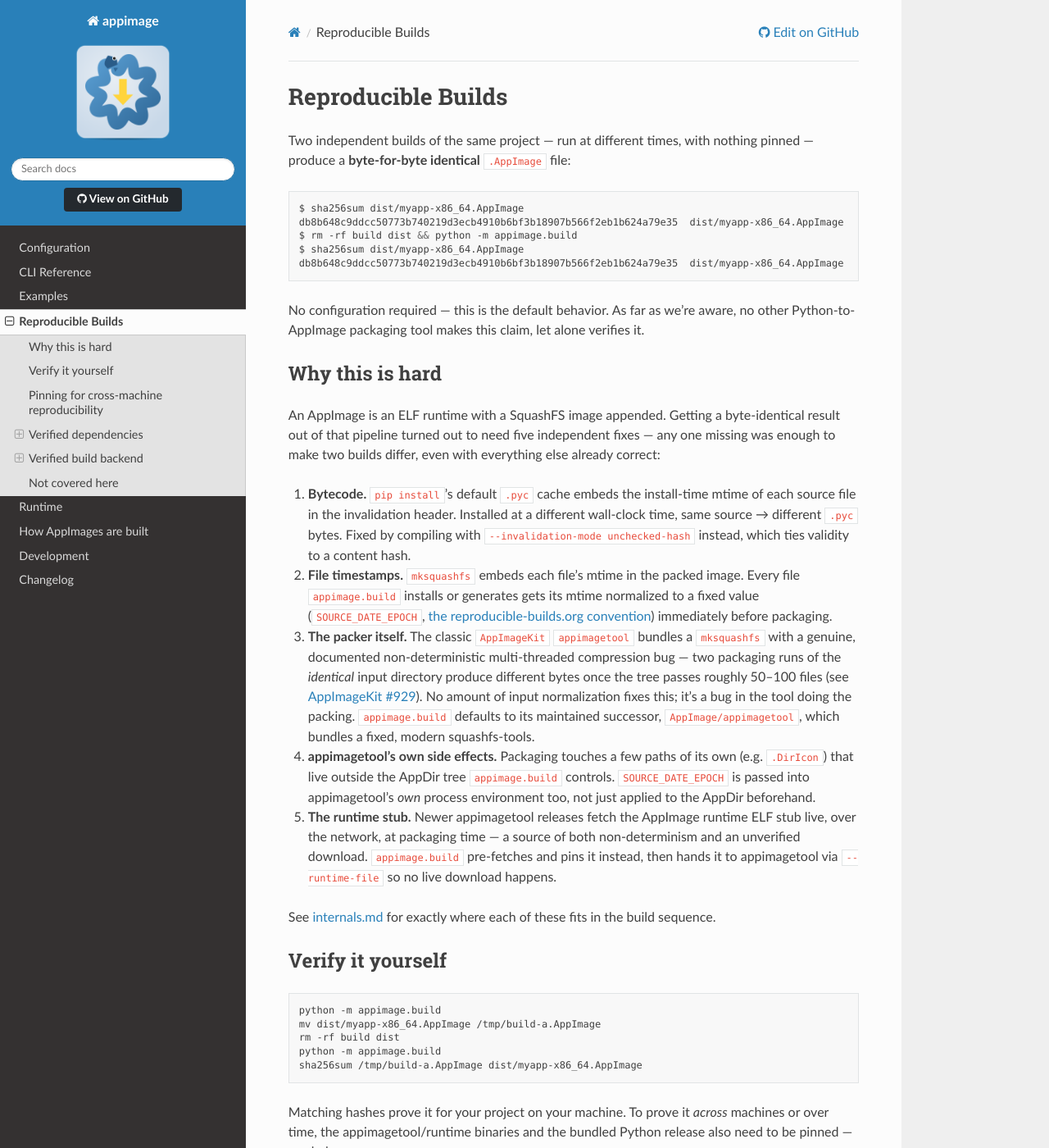
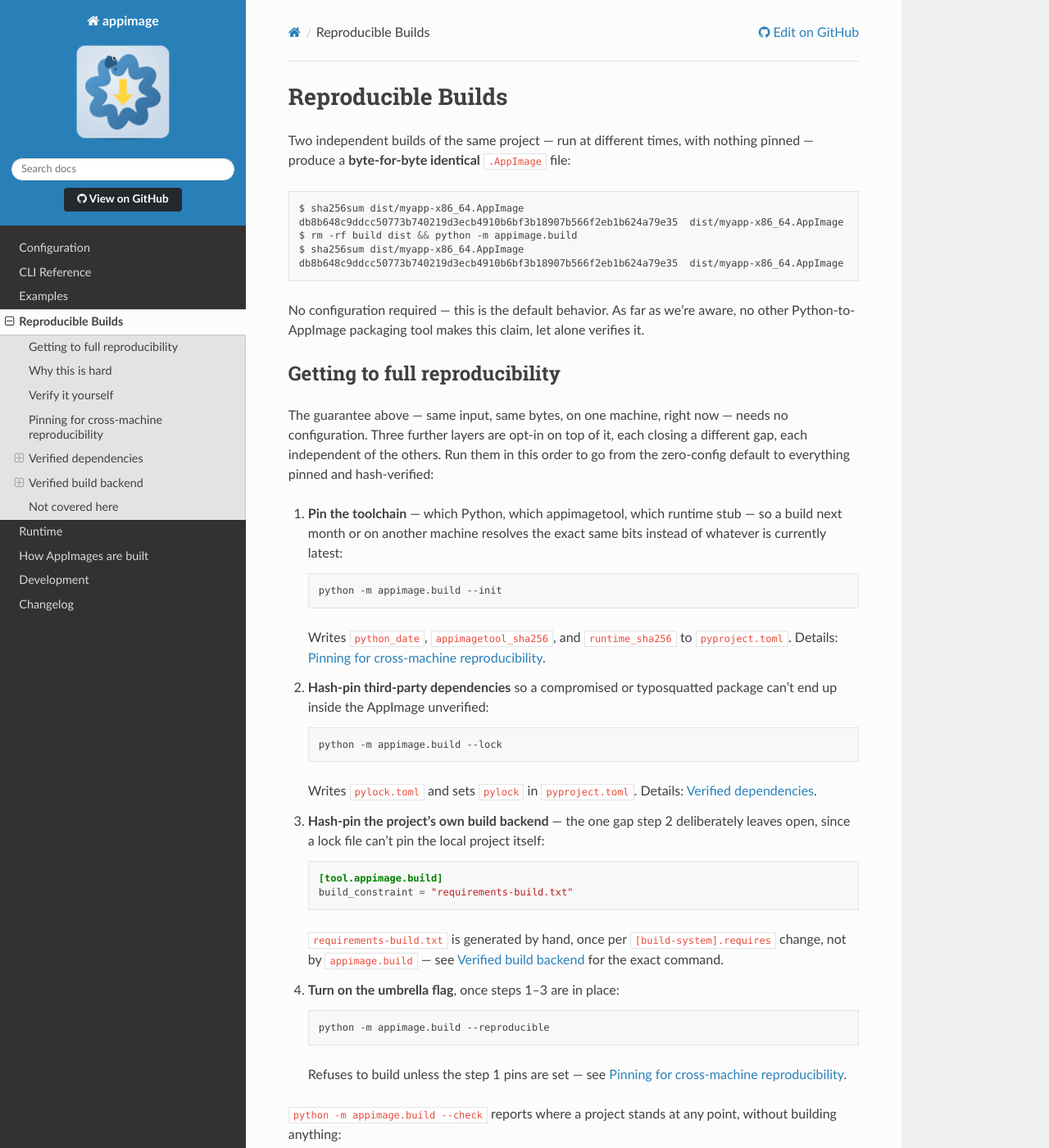
Before and after one commit to ssh-mitm/appimage, a Sphinx documentation site: the page built from docs/reproducible-builds.md, in a window 1280 px wide and 1400 px high. Shown: the whole window at 82% size. Built offline with Sphinx 7.4.7 and the Read the Docs theme 3.1.0, drawn with Linux system fonts in a browser that asks for light colours; some of the changed text lies outside the part shown.

Commit message:
feat: add reproducibility checklist formatting and onboarding walkthrough
--check's reproducibility summary now leads with a ✓/✗ checklist and a
"N/3 ready" count instead of plain status lines, and
docs/reproducible-builds.md gains a "Getting to full reproducibility"
section sequencing --init, --lock, build_constraint, and --reproducible
as one linear path for new users instead of three independently
documented sections.

````diff
--- a/docs/reproducible-builds.md
+++ b/docs/reproducible-builds.md
@@ -14,6 +14,65 @@
 No configuration required — this is the default behavior. As far as we're
 aware, no other Python-to-AppImage packaging tool makes this claim, let
 alone verifies it.
+
+## Getting to full reproducibility
+
+The guarantee above — same input, same bytes, on one machine, right now —
+needs no configuration. Three further layers are opt-in on top of it, each
+closing a different gap, each independent of the others. Run them in this
+order to go from the zero-config default to everything pinned and
+hash-verified:
+
+1. **Pin the toolchain** — which Python, which appimagetool, which runtime
+   stub — so a build next month or on another machine resolves the exact
+   same bits instead of whatever is currently latest:
+   ```bash
+   python -m appimage.build --init
+   ```
+   Writes `python_date`, `appimagetool_sha256`, and `runtime_sha256` to
+   `pyproject.toml`. Details: [Pinning for cross-machine
+   reproducibility](#pinning-for-cross-machine-reproducibility).
+
+2. **Hash-pin third-party dependencies** so a compromised or typosquatted
+   package can't end up inside the AppImage unverified:
+   ```bash
+   python -m appimage.build --lock
+   ```
+   Writes `pylock.toml` and sets `pylock` in `pyproject.toml`. Details:
+   [Verified dependencies](#verified-dependencies).
+
+3. **Hash-pin the project's own build backend** — the one gap step 2
+   deliberately leaves open, since a lock file can't pin the local project
+   itself:
+   ```toml
+   [tool.appimage.build]
+   build_constraint = "requirements-build.txt"
+   ```
+   `requirements-build.txt` is generated by hand, once per
+   `[build-system].requires` change, not by `appimage.build` — see
+   [Verified build backend](#verified-build-backend) for the exact command.
+
+4. **Turn on the umbrella flag**, once steps 1–3 are in place:
+   ```bash
+   python -m appimage.build --reproducible
+   ```
+   Refuses to build unless the step 1 pins are set — see [Pinning for
+   cross-machine reproducibility](#pinning-for-cross-machine-reproducibility).
+
+`python -m appimage.build --check` reports where a project stands at any
+point, without building anything:
+
+```
+Reproducibility checklist (1/3 ready):
+  ✓ Reproducibility: 3/3 pins set
+  ✗ Dependency verification: pylock not set — run --lock to generate pylock.toml
+  ✗ Build backend verification: build_constraint not set — the packaged project's own build backend is installed unverified
+```
+
+None of these three layers are required for the byte-identical guarantee
+itself — they exist for projects that also need cross-machine/over-time
+reproducibility (1) and supply-chain verification (2, 3), and each can be
+adopted alone without the others.
 
 ## Why this is hard
 
````
Also changed, not shown: CHANGELOG.md (+2 -0 lines), 2 other files.
